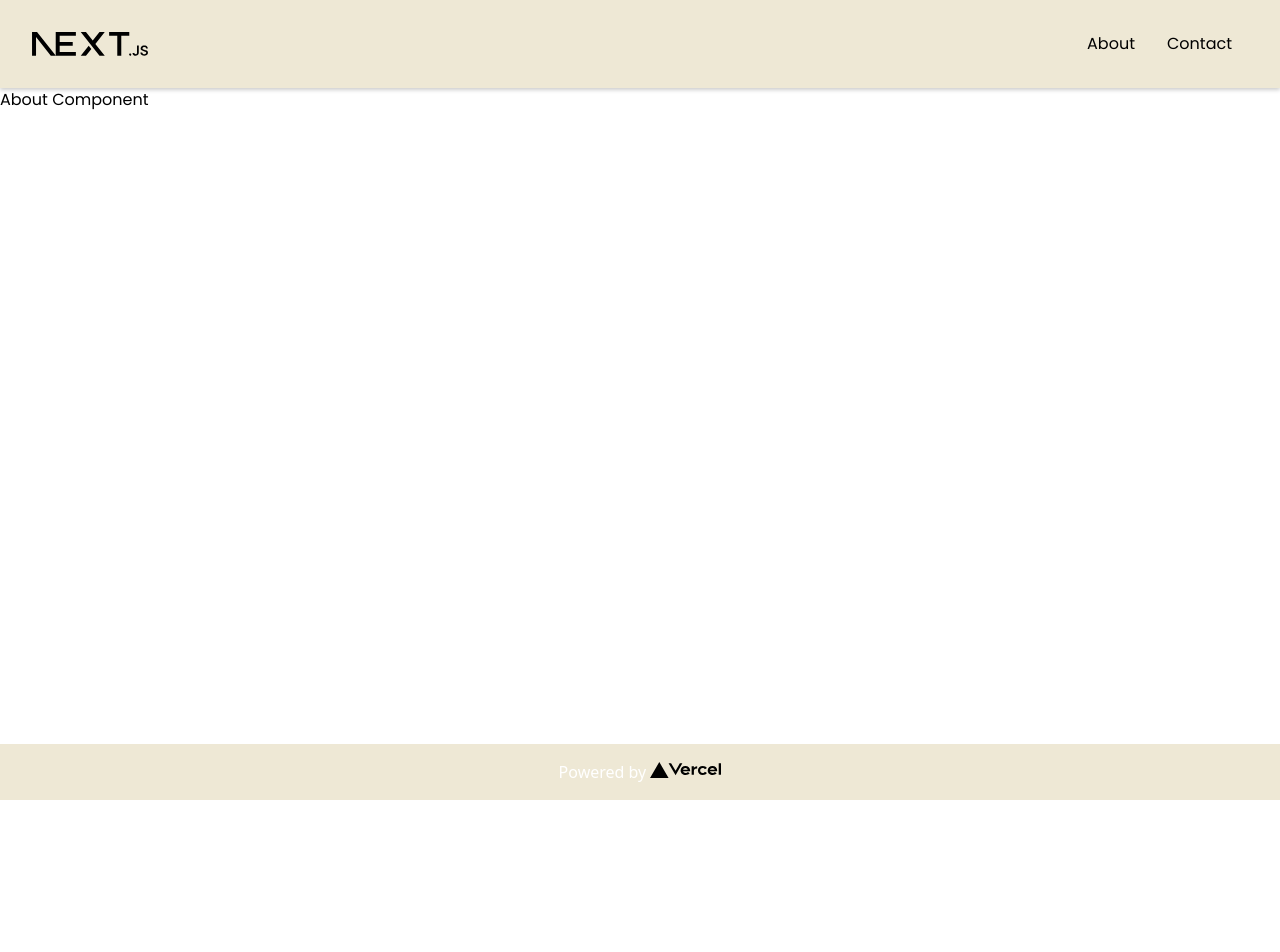
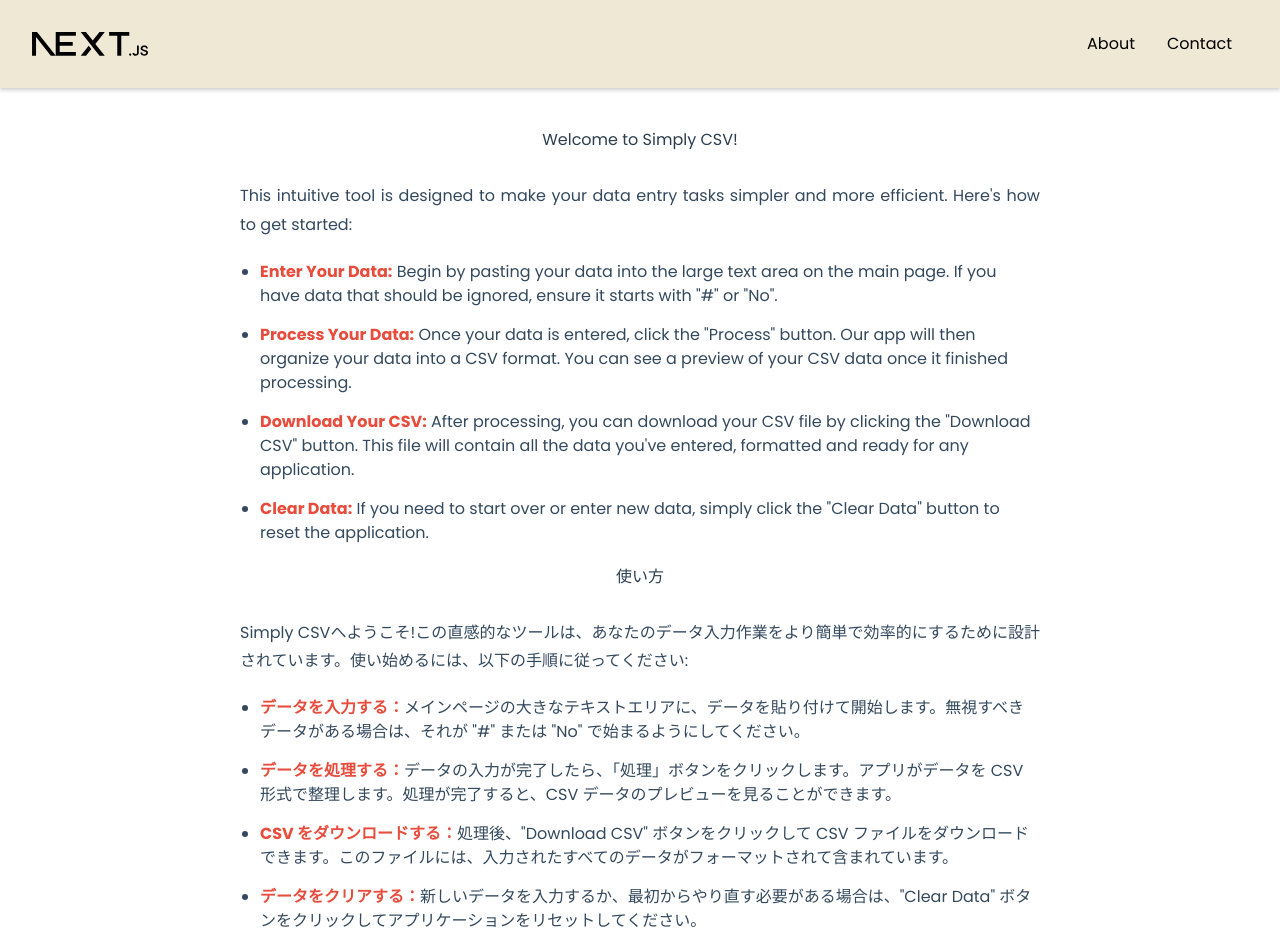
Before and after one commit to FefesG5/SimplyCSV, a Next.js app: page /about in a window 1280 px wide. Shown: the top 952 px of the page. Before the commit the page ends 800 px from the top, so only its background shows below. Built offline with nearby package versions, Linux system fonts and the light colour scheme.

Commit message:
feat: About page edited to explain app use

```diff
--- /dev/null
+++ b/src/pages/about.module.css
@@ -0,0 +1,61 @@
+.container {
+  /* Full width on all devices for a spacious feel */
+  width: 100%;
+  margin: 20px auto;
+  padding: 20px;
+  background-color: transparent; /* No background for a clean look */
+}
+
+.heading,
+.subheading {
+  color: #2c3e50; /* Deep, rich blue for contrast and readability */
+  text-align: center;
+  margin-bottom: 30px; /* Adds more space below headings for visual separation */
+}
+
+.paragraph {
+  color: #34495e; /* Slightly lighter blue for body text, ensuring readability */
+  line-height: 1.8;
+  max-width: 800px; /* Keeps text lines at a comfortable reading length */
+  margin: 0 auto 20px; /* Centers text blocks and adds space below */
+  text-align: justify; /* Justify paragraphs for a polished look */
+}
+
+.list {
+  list-style-type: disc; /* Adds bullet points for clarity */
+  margin: 20px auto;
+  max-width: 800px; /* Restricting width for readability */
+  padding-left: 20px; /* Ensures bullet points are inside the content area */
+}
+
+.listItem {
+  margin-bottom: 15px; /* More space between items for readability */
+  color: #34495e; /* Consistent with paragraph color for harmony */
+}
+
+.listItem strong {
+  color: #e74c3c; /* A vibrant red for emphasis, attracting attention */
+}
+
+/* Responsive adjustments for smaller screens */
+@media (max-width: 768px) {
+  .container {
+    padding: 15px;
+    margin: 10px auto;
+  }
+
+  .heading,
+  .subheading {
+    font-size: 20px; /* Slightly reduced to fit smaller screens better */
+    margin-bottom: 20px; /* Less space on smaller screens */
+  }
+
+  .paragraph,
+  .listItem {
+    font-size: 14px; /* Adjust for optimal readability on smaller screens */
+  }
+
+  .list {
+    padding-left: 15px; /* Adjust list padding for smaller screens */
+  }
+}
--- a/src/pages/about.tsx
+++ b/src/pages/about.tsx
@@ -1,5 +1,67 @@
+import styles from "./About.module.css";
+
 const About: React.FC = () => {
-  return <>About Component</>;
+  return (
+    <div className={styles.container}>
+      <h2 className={styles.heading}>Welcome to Simply CSV!</h2>
+      <p className={styles.paragraph}>
+        This intuitive tool is designed to make your data entry tasks simpler
+        and more efficient. Here's how to get started:
+      </p>
+      <ul className={styles.list}>
+        <li className={styles.listItem}>
+          <strong>Enter Your Data:</strong> Begin by pasting your data into the
+          large text area on the main page. If you have data that should be
+          ignored, ensure it starts with "#" or "No".
+        </li>
+        <li className={styles.listItem}>
+          <strong>Process Your Data:</strong> Once your data is entered, click
+          the "Process" button. Our app will then organize your data into a CSV
+          format. You can see a preview of your CSV data once it finished
+          processing.
+        </li>
+        <li className={styles.listItem}>
+          <strong>Download Your CSV:</strong> After processing, you can download
+          your CSV file by clicking the "Download CSV" button. This file will
+          contain all the data you've entered, formatted and ready for any
+          application.
+        </li>
+        <li className={styles.listItem}>
+          <strong>Clear Data:</strong> If you need to start over or enter new
+          data, simply click the "Clear Data" button to reset the application.
+        </li>
+      </ul>
+
+      <h3 className={styles.subheading}>使い方</h3>
+      <p className={styles.paragraph}>
+        Simply
+        CSVへようこそ!この直感的なツールは、あなたのデータ入力作業をより簡単で効率的にするために設計されています。使い始めるには、以下の手順に従ってください:
+      </p>
+      <ul className={styles.list}>
+        <li className={styles.listItem}>
+          <strong>データを入力する：</strong>
+          メインページの大きなテキストエリアに、データを貼り付けて開始します。無視すべきデータがある場合は、それが
+          "#" または "No" で始まるようにしてください。
+        </li>
+        <li className={styles.listItem}>
+          <strong>データを処理する：</strong>
+          データの入力が完了したら、「処理」ボタンをクリックします。アプリがデータを
+          CSV 形式で整理します。処理が完了すると、CSV
+          データのプレビューを見ることができます。
+        </li>
+        <li className={styles.listItem}>
+          <strong>CSV をダウンロードする：</strong>処理後、"Download CSV"
+          ボタンをクリックして CSV
+          ファイルをダウンロードできます。このファイルには、入力されたすべてのデータがフォーマットされて含まれています。
+        </li>
+        <li className={styles.listItem}>
+          <strong>データをクリアする：</strong>
+          新しいデータを入力するか、最初からやり直す必要がある場合は、"Clear
+          Data" ボタンをクリックしてアプリケーションをリセットしてください。
+        </li>
+      </ul>
+    </div>
+  );
 };
 
 export default About;
```
Also changed, not shown: .eslintrc.json.
